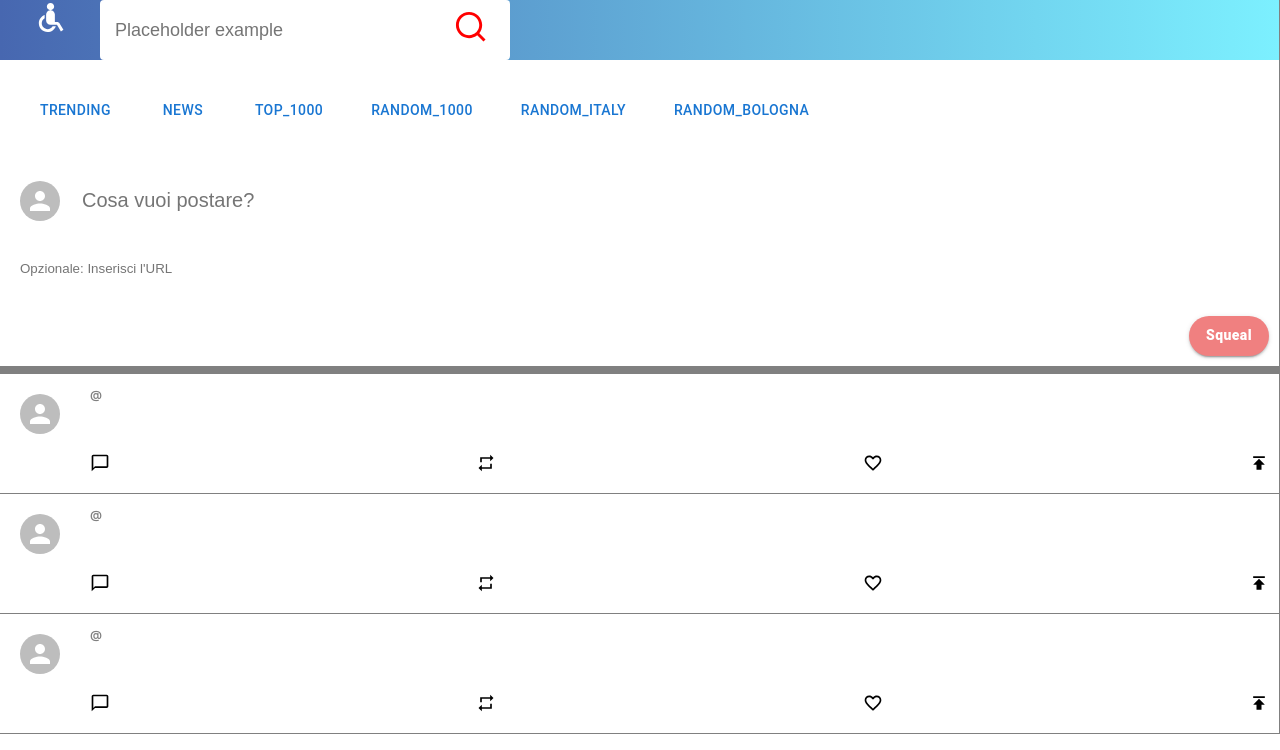
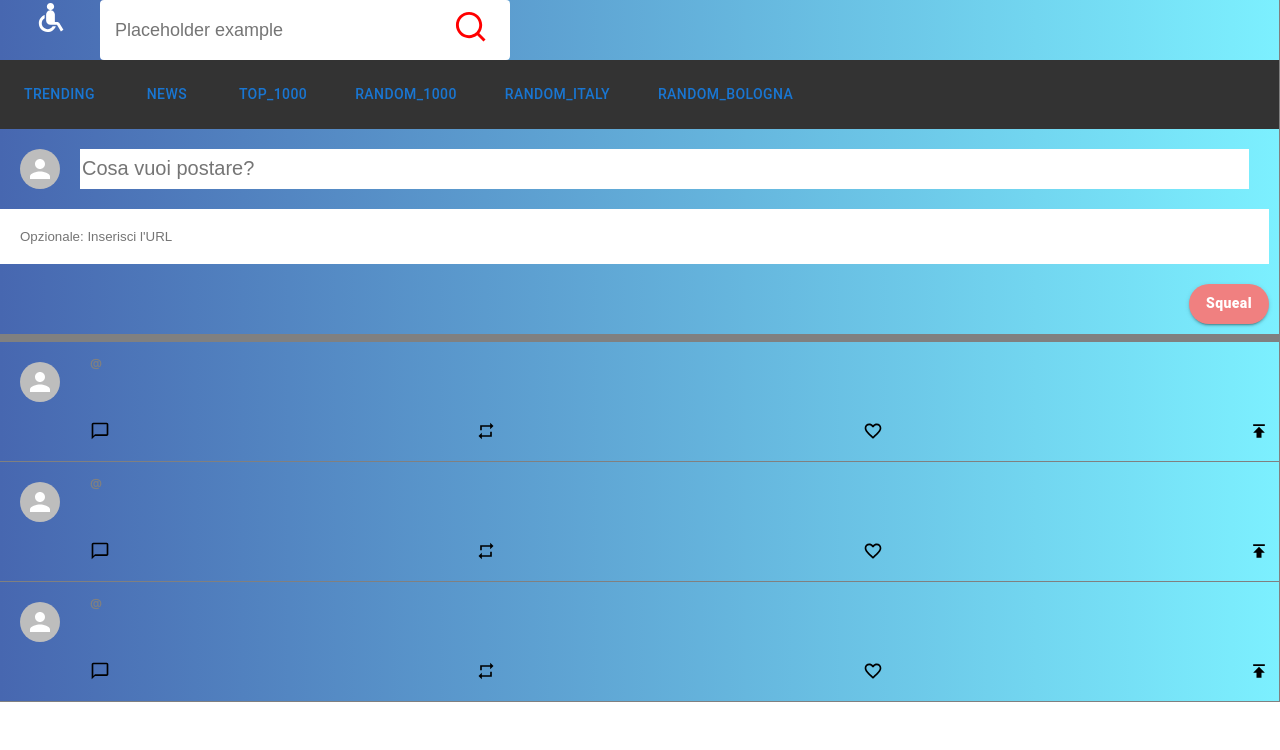
Before and after one commit to Albenni/Squealer, a React (Create React App) app in the folder app/: page / in a window 1280 px wide. Shown: the top 750 px of the page. Built offline with nearby package versions, Linux system fonts and the light colour scheme.

Commit message:
trendbar component

```diff
--- /dev/null
+++ b/app/src/components/TrendBar.css
@@ -0,0 +1,23 @@
+
+.trendbar{
+    display: flex;
+    flex-direction: row;
+    width: 100%;
+    height: 100%;
+    background-color: #333;
+    padding: 0;
+    margin: 0;
+}
+.trendbarNav{
+    overflow: auto;
+    white-space: nowrap;
+}
+
+.trendbarNavListItem {
+    display: flex;
+    flex-direction: row;
+    width: 100%;
+    height: 100%;
+    padding: 0;
+    margin: 0;
+}
--- /dev/null
+++ b/app/src/components/TrendBar.js
@@ -0,0 +1,27 @@
+import React from "react";
+import "./TrendBar.css";
+import Channels from "./Channels";
+
+function TrendBar({ login, trending }) {
+  return (
+    <div className="trendbar">
+      <nav className="trendbarNav">
+        <ul className="trendbarNavList">
+          <li className="trendbarNavListItem">
+            {login ? (
+              trending.map((trend) => (
+                <li>
+                  <Channels text={trend} />
+                </li>
+              ))
+            ) : (
+              <Channels text={"TRENDING"} />
+            )}
+          </li>
+        </ul>
+      </nav>
+    </div>
+  );
+}
+
+export default TrendBar;
--- a/app/src/pages/Feed.css
+++ b/app/src/pages/Feed.css
@@ -1,16 +1,10 @@
 .feed {
     flex: 0.4;
     border-right: 1px solid grey;
-    /* min-width: fit-content;
-    overflow-y: scroll; */
+    /* min-width: fit-content; */
+    /* overflow-y: scroll; */
+    overflow: hidden;
   }
-
-.channelsbar {
-    display: flex;
-    flex-direction: row;
-    text-align: center;
-    width: 100%;
-}
 .feedHeader{
     display: flex;
     flex-direction: row;
@@ -26,3 +20,10 @@ ul{
 {
     width: 100px;
 }
+
+.feedSquealBox{
+
+    width: 100%;
+    background-image: linear-gradient(90deg, #4767b0, #7cf0ff);
+
+}
--- a/app/src/pages/Feed.js
+++ b/app/src/pages/Feed.js
@@ -1,5 +1,4 @@
 import "./Feed.css";
-import Channels from "./../components/Channels.js";
 import Icons from "../components/Icons";
 import SquealBox from "../components/SquealBox";
 import { Component } from "react";
@@ -7,6 +6,7 @@ import SearchBar from "../components/SearchBar";
 import BooksData from "../DataExample.json";
 import { wrooomIcon } from "../config/IconsPath";
 import Post from "../components/Post";
+import TrendBar from "../components/TrendBar";
 
 class Feed extends Component {
   state = {
@@ -18,6 +18,7 @@ class Feed extends Component {
       "RANDOM_ITALY",
       "RANDOM_BOLOGNA",
     ],
+    logged: true,
   };
 
   render() {
@@ -36,17 +37,13 @@ class Feed extends Component {
           </div>
           <div className="feedHeaderIconRight" />
         </div>
-        <div className="channels">
-          <ul className="channelsbar">
-            {this.state.tags.map((tag) => (
-              <li>
-                <Channels text={tag} />
-              </li>
-            ))}
-          </ul>
+
+        <div className="feedTrendBar">
+          <TrendBar login={this.state.logged} trending={this.state.tags} />
         </div>
         <div className="feedSquealBox">
           <SquealBox />
+
           <Post />
           <Post />
           <Post />
```
Also changed, not shown: app/src/components/Post.css (line endings or trailing spaces).
